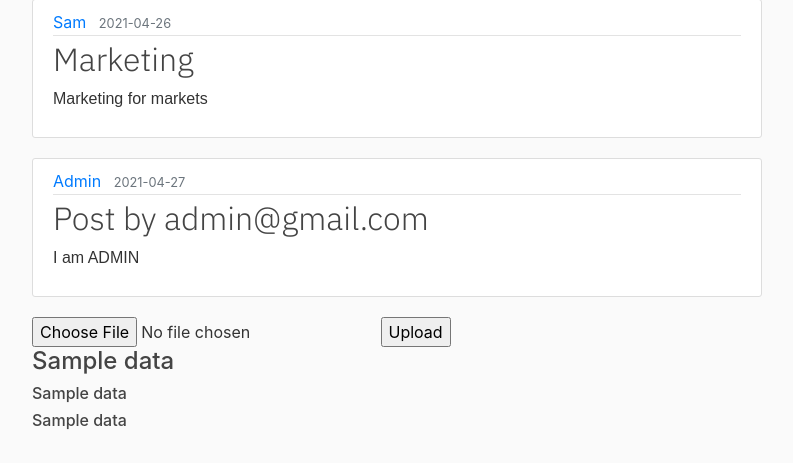
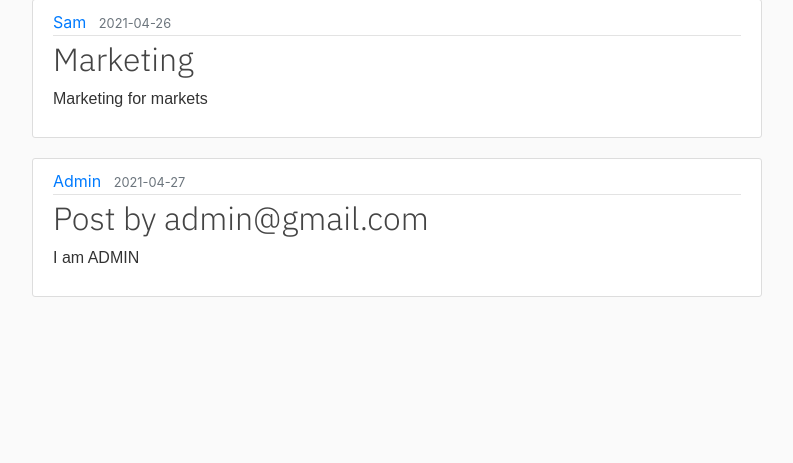
Before and after one commit to anushreenataraj/budget-planner-app, a Flask app: template budgetapp/templates/sales.html in a window 1280 px wide. Shown: the part 719-1182 px from the top of the page, without its empty margins (53-846 px from the left). After the commit the page ends 1016 px from the top, so only its background shows below. Run offline with Flask 2, Linux system fonts and the light colour scheme; data comes from the database, SQL or seed files in the repository; tables that the repository leaves empty hold one stand-in row (values such as "Sample post"); the template is opened without the code that fills it: values that come from a table or form of the project are taken from there, most other values are stand-ins (such as "Sample title", 1, 10 or a date in 2020); some libraries are stand-ins or nearby versions; some web fonts are replaced.

Commit message:
removed the upload form from sales page

```diff
--- a/budgetapp/templates/sales.html
+++ b/budgetapp/templates/sales.html
@@ -12,20 +12,4 @@
           </div>
         </article>
         {% endfor %}
-        <form  action="data" method="POST" enctype="multipart/form-data">
-          <input  type="file" name="csvfile">
-          <input type="submit" value="Upload">
-        </form>
-        {% if data %}
-          {% for i in data%}
-            {% for j in range(1,4) %}
-              {% if j == 1 %}
-                <h4>{{ i[j] }}</h4>
-              {% else %}
-                <h6>{{ i[j] }}</h6>
-              {% endif %}
-            {% endfor %}
-            <br>
-          {% endfor %}
-        {% endif  %}
     {% endblock content%}
```
